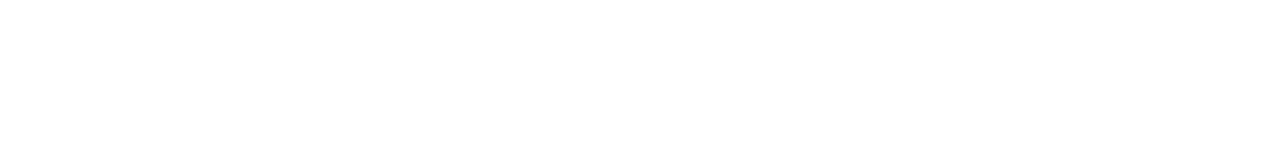
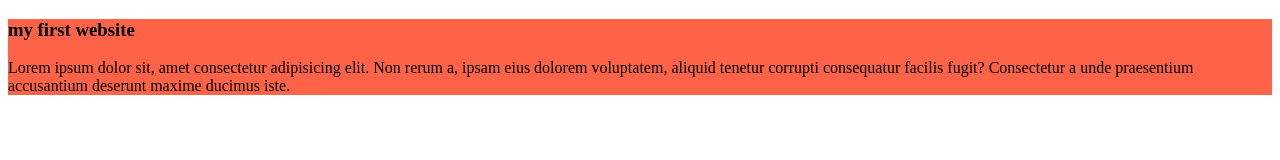
Before and after one commit to shakib-19m/My-First-Work, a plain HTML site: page index.html in a window 1280 px wide. Drawn offline with Linux system fonts and the light colour scheme.

Commit message:
added the first blog

```diff
--- /dev/null
+++ b/index.css
@@ -0,0 +1,5 @@
+div{
+    background-color: tomato;
+    padding: 10ox;
+
+}
--- a/index.html
+++ b/index.html
@@ -4,8 +4,13 @@
     <meta charset="UTF-8">
     <meta name="viewport" content="width=device-width, initial-scale=1.0">
     <title>My First Work</title>
+    <link rel="stylesheet" href="index.css">
 </head>
 <body>
+    <div>
+        <h3>my first website</h3>
+        <p>Lorem ipsum dolor sit, amet consectetur adipisicing elit. Non rerum a, ipsam eius dolorem voluptatem, aliquid tenetur corrupti consequatur facilis fugit? Consectetur a unde praesentium accusantium deserunt maxime ducimus iste.</p>
 
+    </div>
 </body>
 </html>
```
